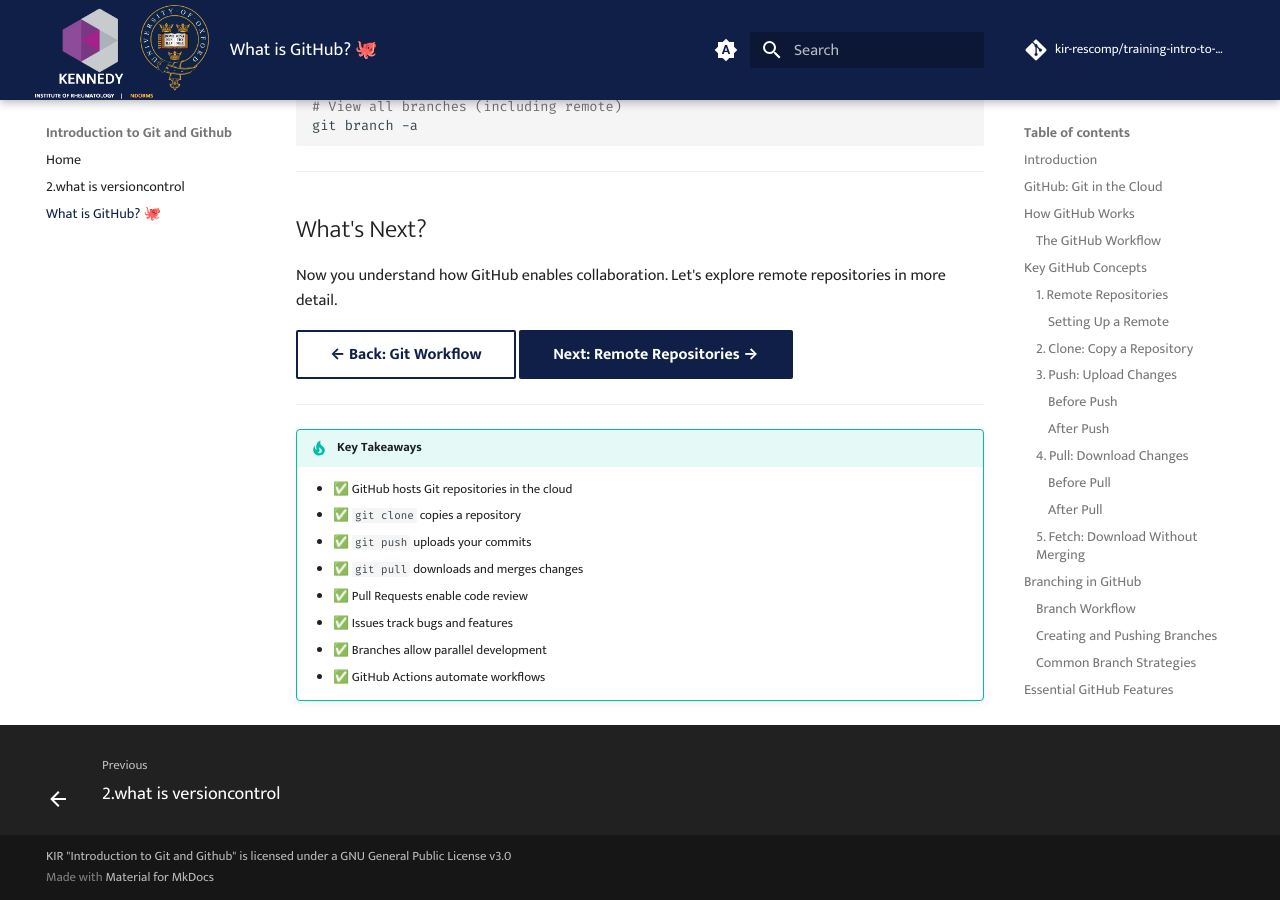
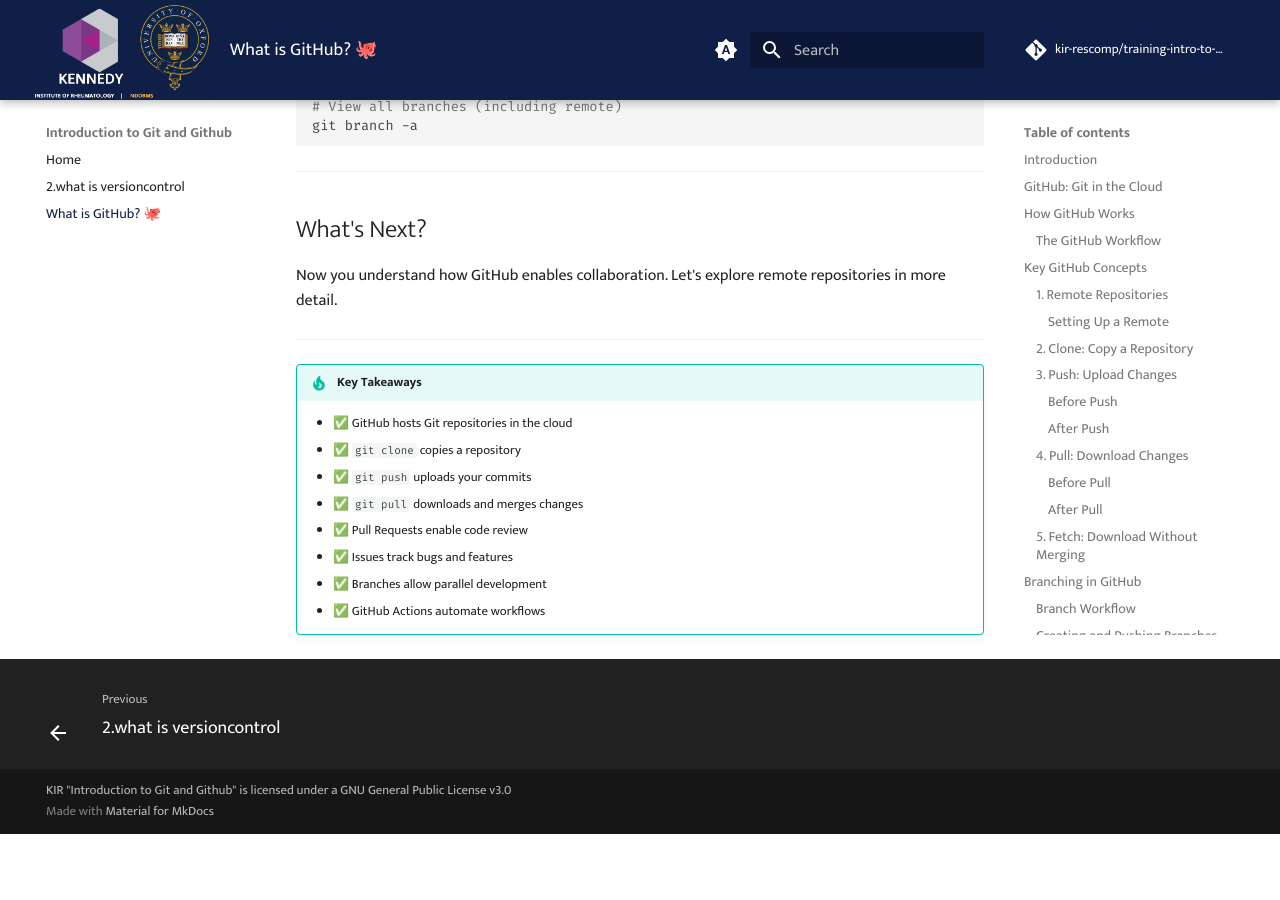
Before and after one commit to kir-rescomp/training-intro-to-git-github, an MkDocs documentation site: the page built from docs/3.what-is-github.md, in a window 1280 px wide and 900 px high, scrolled down 12656 px. Built offline with MkDocs 1.6.1 and Material for MkDocs 9.7.7, drawn with Linux system fonts in a browser that asks for light colours; comment, search, counter and statistics services are not loaded; after the commit the page ends 13490 px from its top, so only the background shows below that.

Commit message:
remove broken URLs in what is github page

```diff
--- a/docs/3.what-is-github.md
+++ b/docs/3.what-is-github.md
@@ -656,13 +656,6 @@
 
 Now you understand how GitHub enables collaboration. Let's explore remote repositories in more detail.
 
-<div class="grid" markdown>
-
-[← Back: Git Workflow](../basics/git-workflow.md){ .md-button }
-[Next: Remote Repositories →](remotes.md){ .md-button .md-button--primary }
-
-</div>
-
 ---
 
 !!! tip "Key Takeaways"
```
